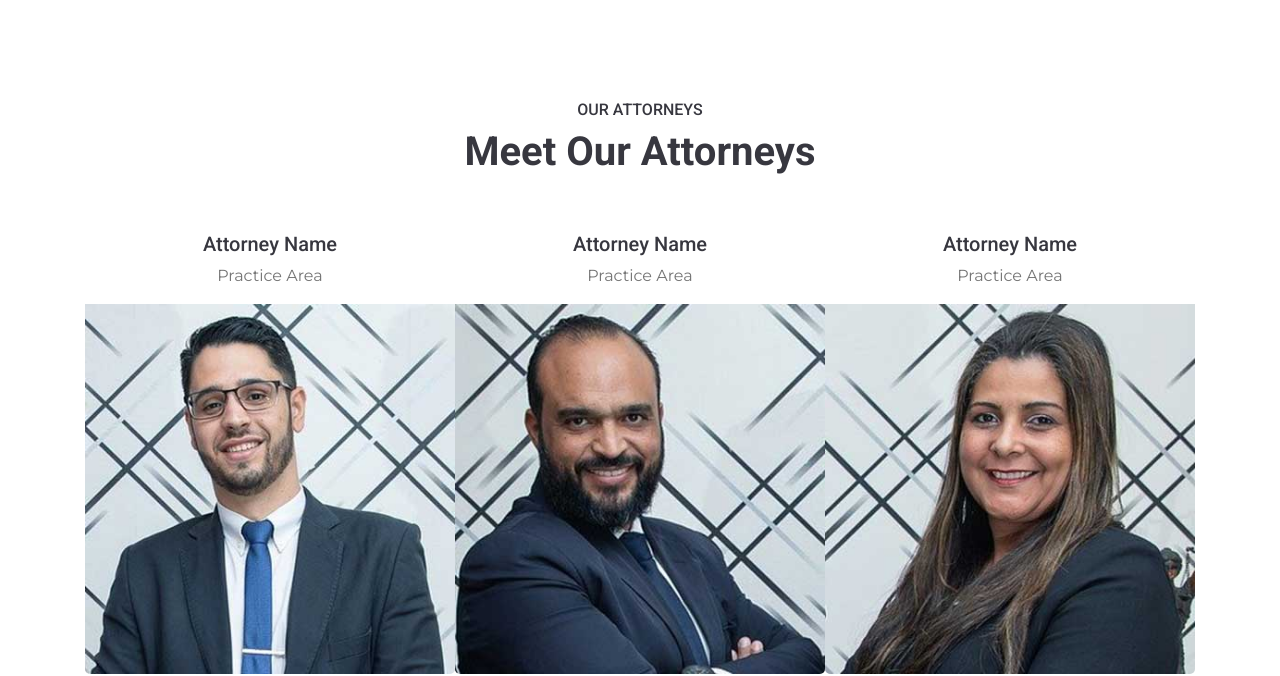
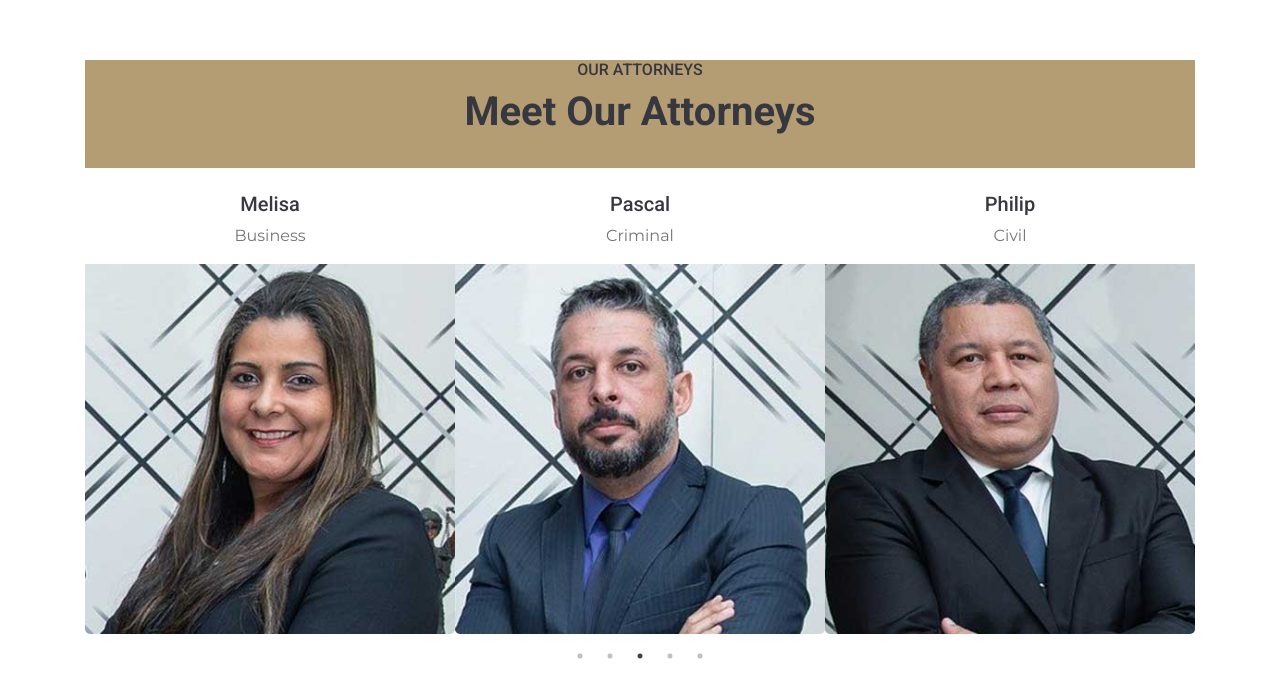
Before and after one commit to leki-hub/lesmo-lawfirm, a React (Create React App) app: page /#/ in a window 1280 px wide. Shown: the part 3973-4649 px from the top of the page. Built offline with nearby package versions, Linux system fonts and the light colour scheme.

Commit message:
attorneys components

```diff
--- a/src/components/attorneys/TeamAttorneys.js
+++ b/src/components/attorneys/TeamAttorneys.js
@@ -1,15 +1,27 @@
+
+
 import React from 'react'
 import Slider from 'react-slick';
 import 'slick-carousel/slick/slick.css';
 import 'slick-carousel/slick/slick-theme.css';
 
 const TeamAttorneys = () => {
+  const attorneys = [
+    { name: 'Jack', practice: 'Family' },
+    { name: 'John', practice: 'Civil' },
+    { name: 'Melisa', practice: 'Business' },
+    { name: 'Pascal', practice: 'Criminal' },
+    { name: 'Philip', practice: 'Civil' }
+  ];
+
   const settings = {
     dots: true,
     infinite: true,
     speed: 500,
     slidesToShow: 3,
     slidesToScroll: 1,
+    autoplay: true,
+    autoplaySpeed: 3000,
     responsive: [
       {
         breakpoint: 768,
@@ -25,20 +37,19 @@ const TeamAttorneys = () => {
 
   return (
     <>
-
-        <div className="container-fluid py-5">
-          <div className="container py-5">
-            <div className="text-center pb-2">
+      <div className="container-fluid pt-2 ">
+        <div className="container py-5 ">
+          <div className="text-center pb-2 bg-primary">
             <h6 className="text-uppercase">Our Attorneys</h6>
             <h1 className="mb-4">Meet Our Attorneys</h1>
           </div>
           <Slider {...settings} className="owl-carousel team-carousel position-relative">
-              {[1, 2, 3, 4, 5].map(index => (
+            {attorneys.map((attorney, index) => (
               <div key={index} className="team-item text-center bg-white rounded overflow-hidden pt-4">
-                  <h5 className="mb-2 px-4">Attorney Name</h5>
-                  <p className="mb-3 px-4">Practice Area</p>
+                <h5 className="mb-2 px-4">{attorney.name}</h5>
+                <p className="mb-3 px-4">{attorney.practice}</p>
                 <div className="team-img position-relative">
-                    <img className="img-fluid" src={`img/team-${index}.jpg`} alt={`Attorney ${index}`} />
+                  <img className="img-fluid" src={`img/team-${index + 1}.jpg`} alt={`Attorney ${index}`} />
                   <div className="team-social">
                     <a className="btn btn-outline-light btn-square mx-1" href="#"><i className="fab fa-twitter"></i></a>
                     <a className="btn btn-outline-light btn-square mx-1" href="#"><i className="fab fa-facebook-f"></i></a>
@@ -54,4 +65,4 @@ const TeamAttorneys = () => {
   );
 };
 
-export default TeamAttorneys
+export default TeamAttorneys;
```
Lines whose indentation alone changed are shown as unchanged.
